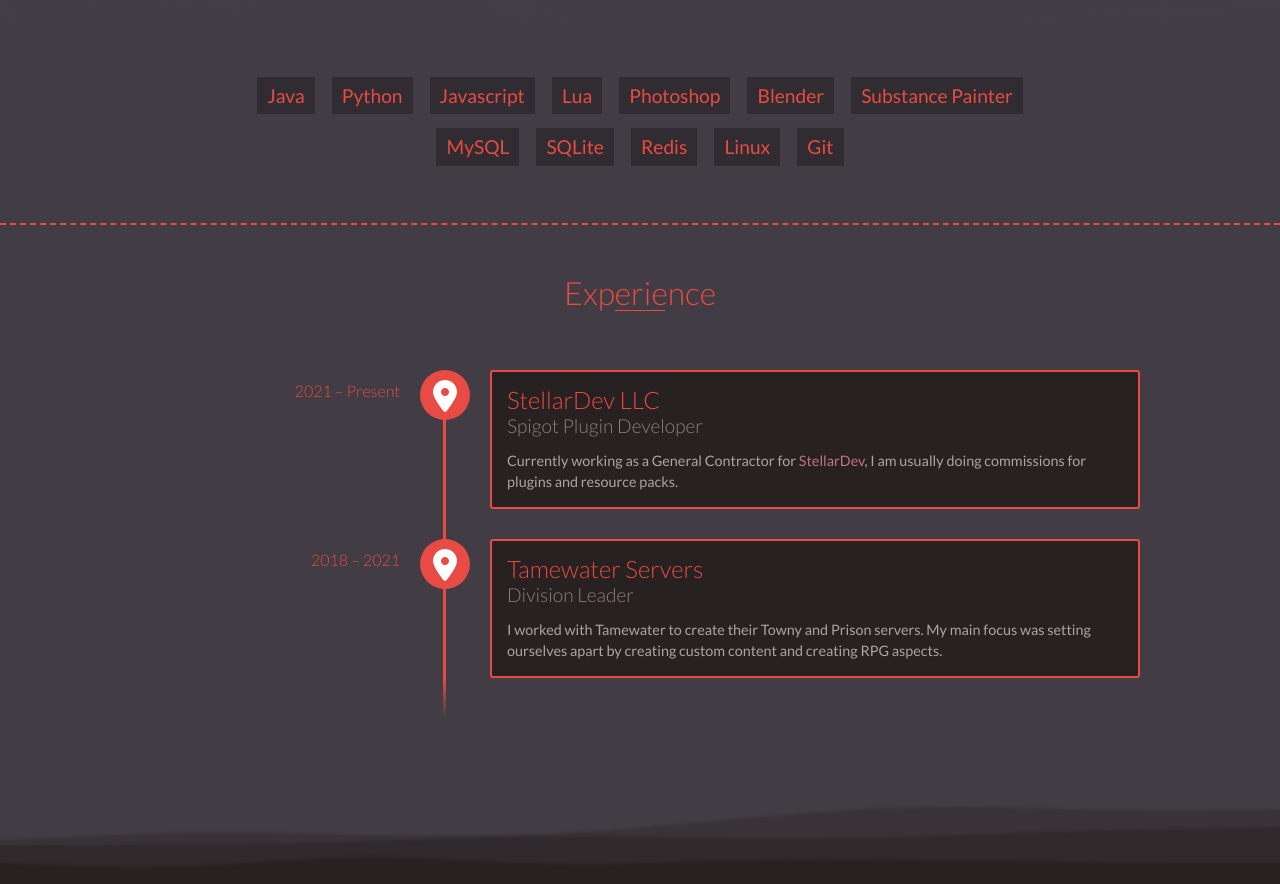
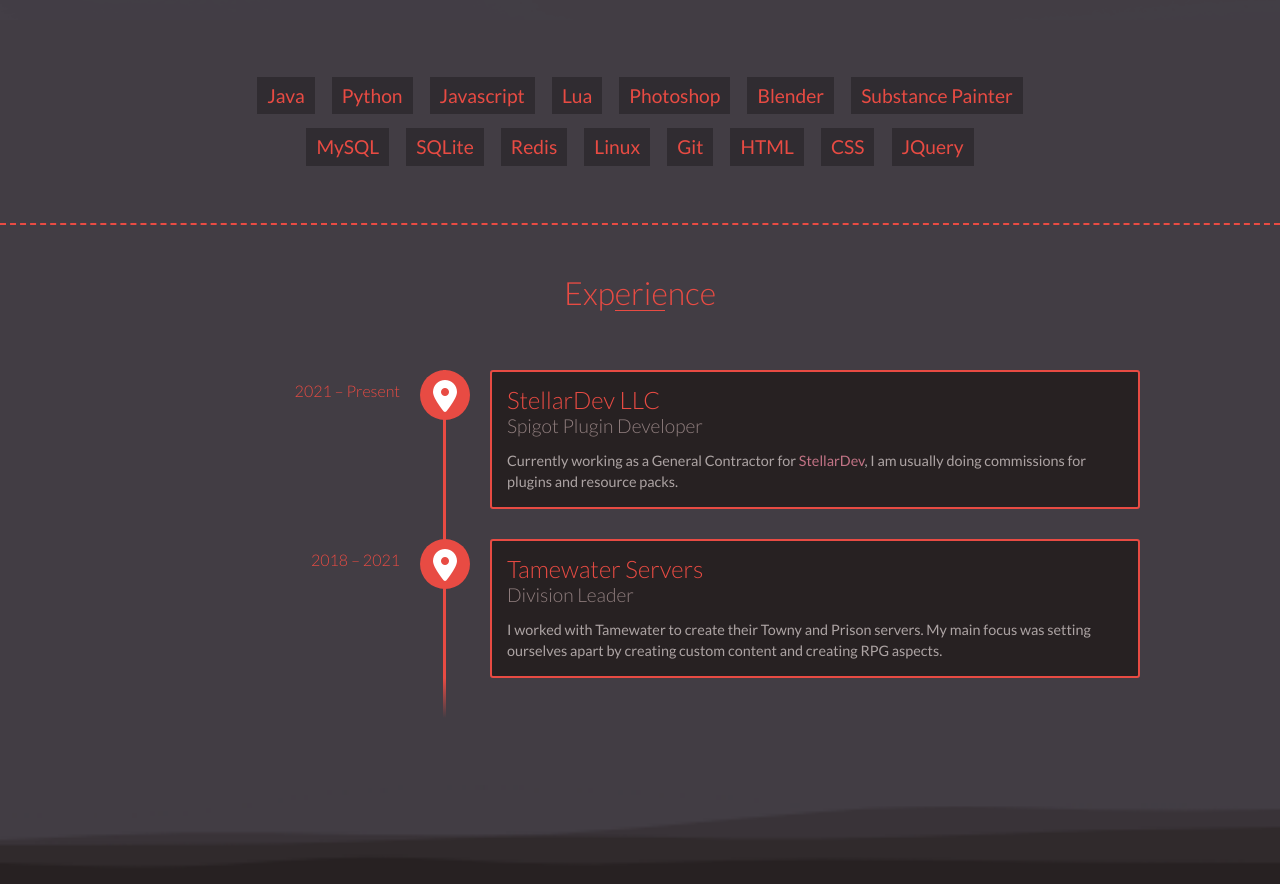
Before and after one commit to d3nosaur/d3nosaur.github.io, a website: page index.html in a window 1280 px wide. Shown: the part 780-1664 px from the top of the page. Drawn offline with nearby package versions, Linux system fonts and the light colour scheme; files that its build step writes are made by us from their sources.

Commit message:
Add web dev to language list

```diff
--- a/index.html
+++ b/index.html
@@ -43,6 +43,9 @@
             <li>Redis</li>
             <li>Linux</li>
             <li>Git</li>
+            <li>HTML</li>
+            <li>CSS</li>
+            <li>JQuery</li>
         </ul>
     </div>
 
```
